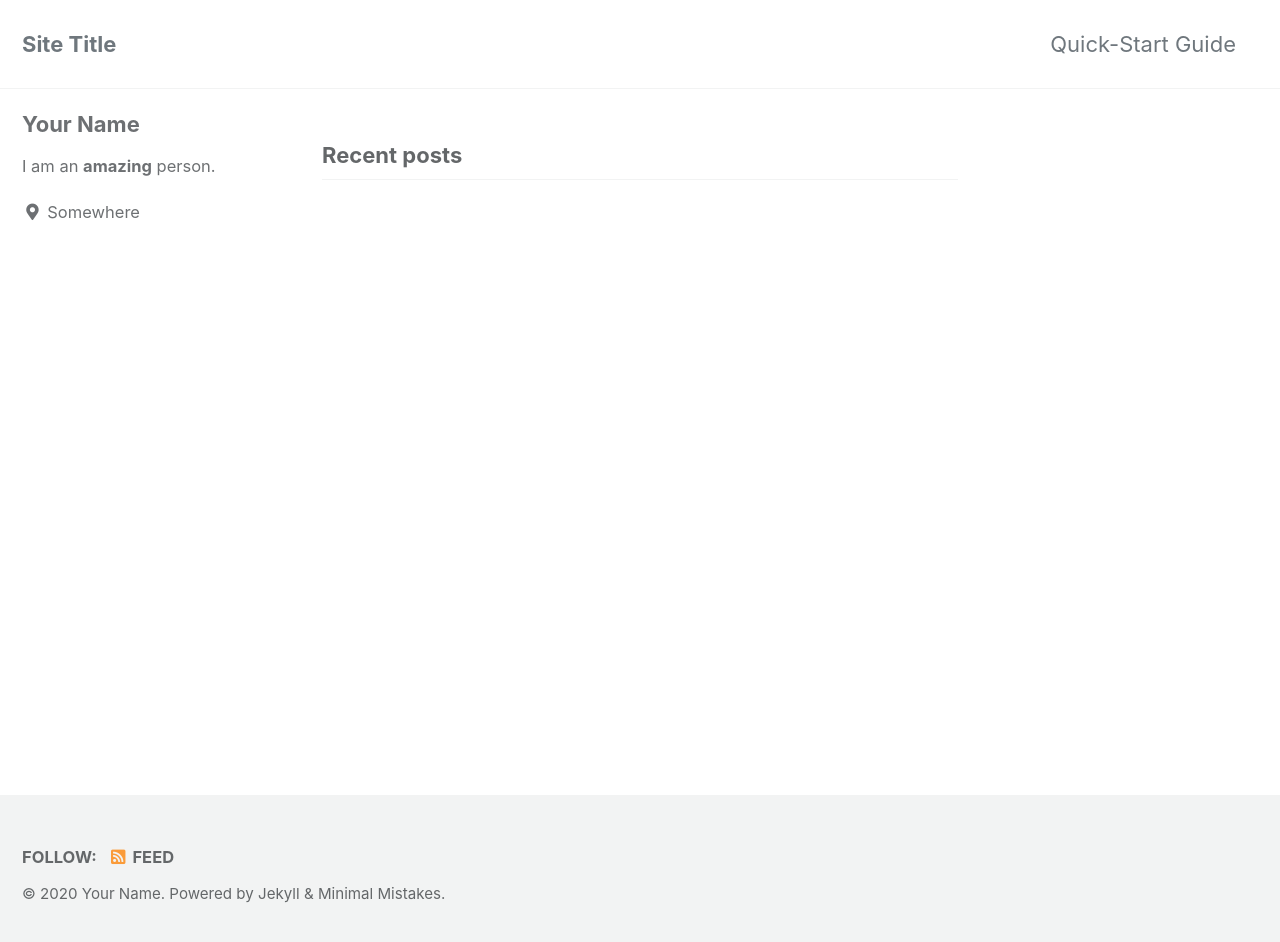
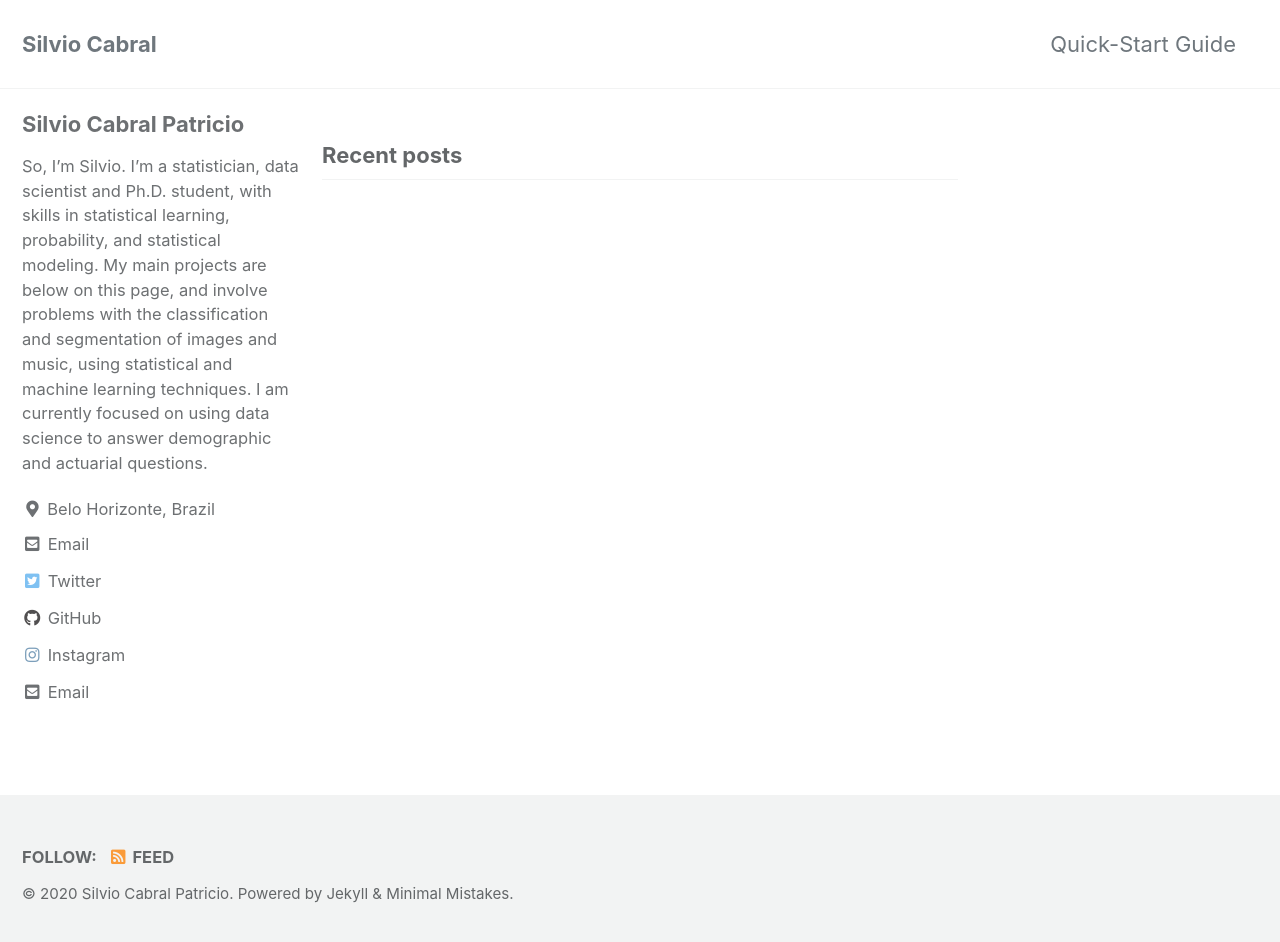
Before and after one commit to scpatricio/scpatricio.github.io, a Jekyll site: the page built from index.html, in a window 1280 px wide and 950 px high. Shown: the top 942 px of the window. Built offline with Jekyll 4.4.1, drawn with Linux system fonts in a browser that asks for light colours; cached includes are drawn as plain includes; the list of posts is cut into pages by our own code.

Commit message:
new github commit

```diff
--- a/_config.yml
+++ b/_config.yml
@@ -16,11 +16,11 @@ minimal_mistakes_skin    : "default" # "air", "aqua", "contrast", "dark", "dirt"
 
 # Site Settings
 locale                   : "en-US"
-title                    : "Site Title"
+title                    : "Silvio Cabral"
 title_separator          : "-"
 subtitle                 : # site tagline that appears below site title in masthead
-name                     : "Your Name"
-description              : "An amazing website."
+name                     : "Silvio Cabral Patricio"
+description              : "Welcome to my page."
 url                      : # the base hostname & protocol for your site e.g. "https://mmistakes.github.io"
 baseurl                  : # the subpath of your site, e.g. "/blog"
 repository               : # GitHub username/repo-name e.g. "mmistakes/minimal-mistakes"
@@ -70,7 +70,7 @@ naver_site_verification  :
 
 # Social Sharing
 twitter:
-  username               :
+  username               : "scpatricio"
 facebook:
   username               :
   app_id                 :
@@ -93,30 +93,30 @@ analytics:
 
 # Site Author
 author:
-  name             : "Your Name"
+  name             : "Silvio Cabral Patricio"
   avatar           : # path of avatar image, e.g. "/assets/images/bio-photo.jpg"
-  bio              : "I am an **amazing** person."
-  location         : "Somewhere"
-  email            :
+  bio              : "So, I'm Silvio. I'm a statistician, data scientist and Ph.D. student, with skills in statistical learning, probability, and statistical modeling. My main projects are below on this page, and involve problems with the classification and segmentation of images and music, using statistical and machine learning techniques. I am currently focused on using data science to answer demographic and actuarial questions. "
+  location         : "Belo Horizonte, Brazil"
+  email            : "silviocabralpatricio@msn.com"
   links:
     - label: "Email"
       icon: "fas fa-fw fa-envelope-square"
-      # url: "mailto:your.name@email.com"
+      url: "mailto:silviocabralpatricio@msn.com"
     - label: "Website"
       icon: "fas fa-fw fa-link"
       # url: "https://your-website.com"
     - label: "Twitter"
       icon: "fab fa-fw fa-twitter-square"
-      # url: "https://twitter.com/"
+      url: "https://twitter.com/scpatricio"
     - label: "Facebook"
       icon: "fab fa-fw fa-facebook-square"
       # url: "https://facebook.com/"
     - label: "GitHub"
       icon: "fab fa-fw fa-github"
-      # url: "https://github.com/"
+      url: "https://github.com/scpatricio"
     - label: "Instagram"
       icon: "fab fa-fw fa-instagram"
-      # url: "https://instagram.com/"
+      url: "https://instagram.com/scpatr"
 
 # Site Footer
 footer:
```
Also changed, not shown: 1 other file.
